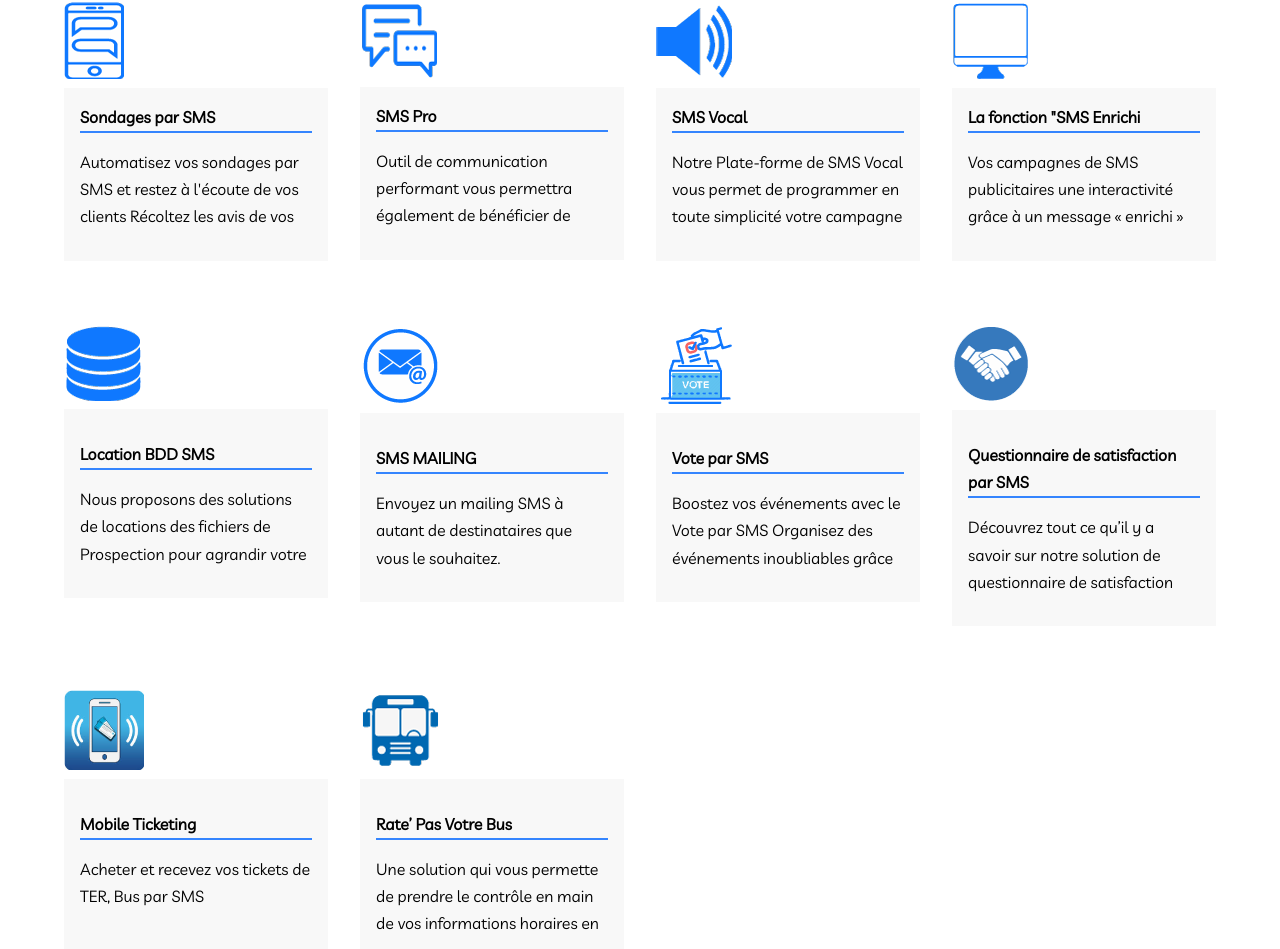
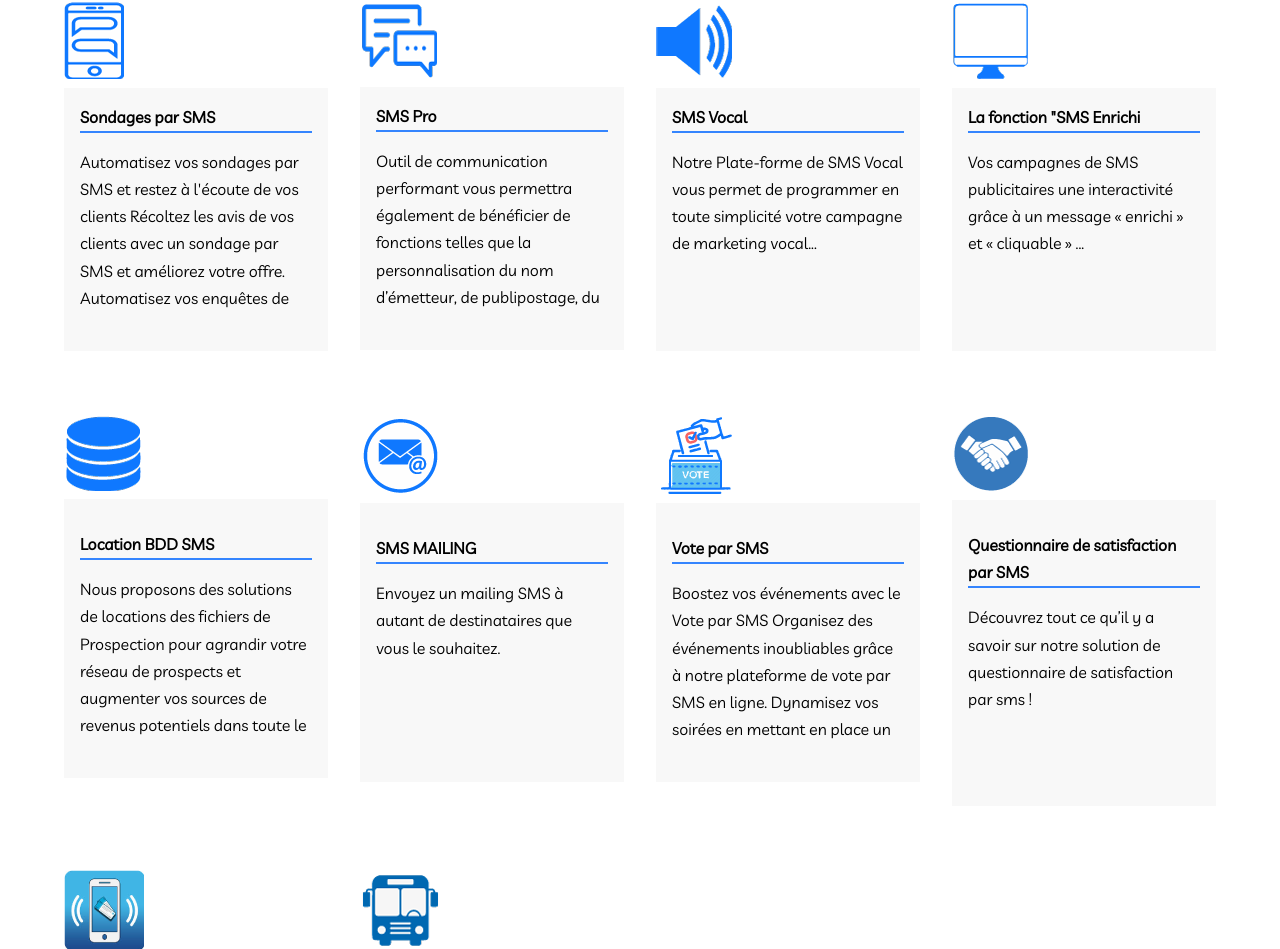
Before and after one commit to Baboucar/aprojectv2, a Vue app: page / in a window 1280 px wide. Shown: the part 872-1821 px from the top of the page. Built offline with nearby package versions, Linux system fonts and the light colour scheme.

Commit message:
change the height of the cards

```diff
--- a/src/components/Homepage.vue
+++ b/src/components/Homepage.vue
@@ -36,7 +36,9 @@
               Automatisez vos sondages par SMS et restez à l'écoute
               de vos clients
               Récoltez les avis de vos clients avec un sondage par
-              SMS et améliorez votre offre. Automatisez vos
+              SMS et améliorez votre offre. Automatisez vos enquêtes
+              de satisfaction par SMS pour être toujours à l'écoute
+              de vos clients.
             </p>
           </div>
         </div>
@@ -78,6 +80,7 @@
             <p class="card__description">
               Vos campagnes de SMS publicitaires une
               interactivité grâce à un message « enrichi » et «
+              cliquable » ...
             </p>
           </div>
         </div>
@@ -102,8 +105,8 @@
           <div class="card__details">
             <p class="card__title">SMS MAILING</p>
             <p class="card__description">
-              Envoyez un mailing SMS à autant de
-              destinataires que vous le souhaitez.
+             Envoyez un mailing SMS à autant de
+destinataires que vous le souhaitez.
             </p>
           </div>
         </div>
@@ -251,7 +254,7 @@ export default {
 }
 
 .card__description {
-  height: 80px;
+  height: 170px;
   overflow: hidden;
 }
 
```
